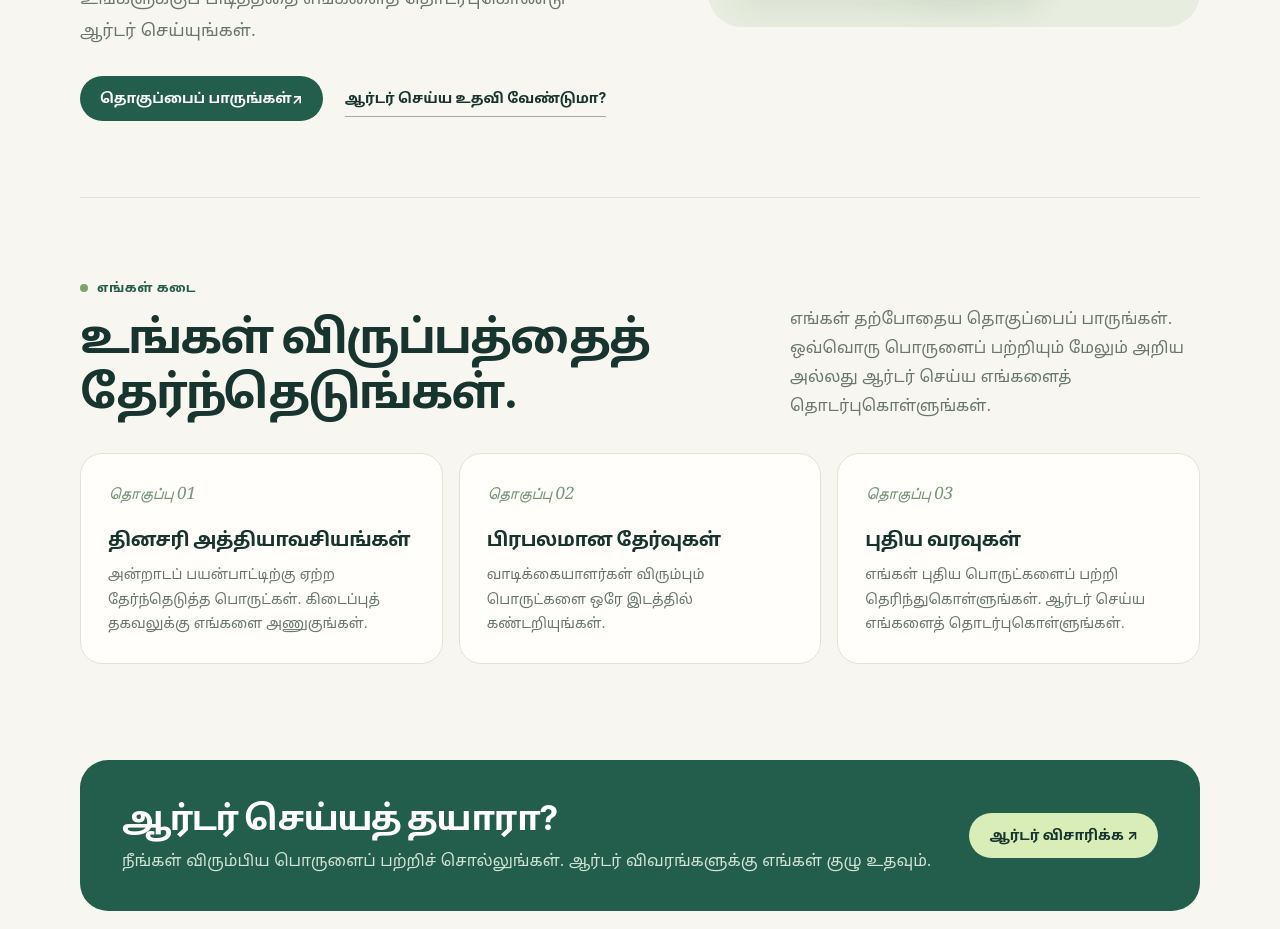
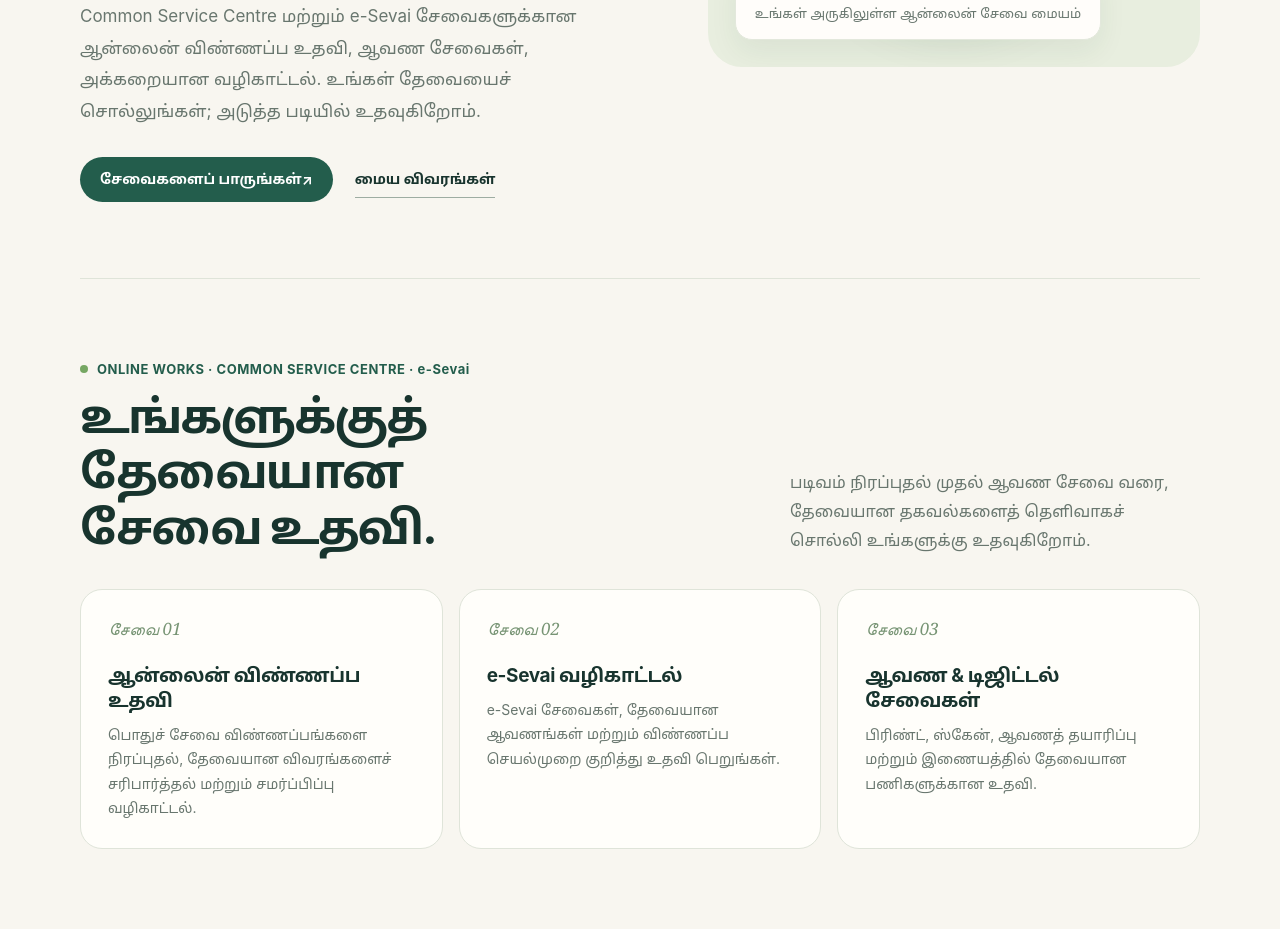
Before and after one commit to vt-communications/VT-COMMUNICATIONS-, a plain HTML site: page index.html in a window 1280 px wide. Shown: the part 617-1546 px from the top of the page. Drawn offline with Linux system fonts and the light colour scheme.

Commit message:
Update service center website content

```diff
--- a/index.html
+++ b/index.html
@@ -4,7 +4,7 @@
   <meta charset="utf-8">
   <meta name="viewport" content="width=device-width, initial-scale=1">
   <meta name="theme-color" content="#f8f6f0">
-  <title>VT COMMUNICATIONS — Online Shop</title>
+  <title>VT COMMUNICATIONS — Online Works, Common Service Centre &amp; e-Sevai</title>
   <style>
     :root { --ink:#18342e; --muted:#68766e; --green:#235d4c; --lime:#d8edb8; --paper:#f8f6f0; --line:#dfe4d9; }
     * { box-sizing:border-box }
@@ -58,28 +58,28 @@
       <a class="brand" href="#top" aria-label="VT COMMUNICATIONS முகப்பு"><span class="brandmark">VT</span><span>VT COMMUNICATIONS</span></a>
       <nav aria-label="முதன்மை வழிசெலுத்தல்">
         <a href="#about">எங்களைப் பற்றி</a><a href="#services">சேவைகள்</a><a href="#contact">தொடர்பு</a>
-          <a class="button" href="#shop">கடை பார்க்க <span aria-hidden="true">↗</span></a>
+        <a class="button" href="#services">சேவைகளைப் பார்க்க <span aria-hidden="true">↗</span></a>
       </nav>
     </header>
     <main id="top">
       <section class="hero" id="about">
         <div>
-          <div class="eyebrow"><span class="dot"></span> VT COMMUNICATIONS-க்கு வரவேற்கிறோம்</div>
-          <h1>உங்களுக்குப் பிடித்தவை, <span>ஒரே இடத்தில்.</span></h1>
-          <p class="intro">தேர்ந்தெடுத்த பொருட்கள், எளிய ஷாப்பிங் அனுபவம், அக்கறையான சேவை. எங்கள் தொகுப்பைப் பாருங்கள்; உங்களுக்குப் பிடித்ததை எங்களைத் தொடர்புகொண்டு ஆர்டர் செய்யுங்கள்.</p>
-          <div class="actions"><a class="button" href="#shop">தொகுப்பைப் பாருங்கள் <span aria-hidden="true">↗</span></a><a class="text-link" href="#contact">ஆர்டர் செய்ய உதவி வேண்டுமா?</a></div>
+          <div class="eyebrow"><span class="dot"></span> VT COMMUNICATIONS · ONLINE WORKS</div>
+          <h1>உங்கள் ஆன்லைன் சேவைகள், <span>ஒரே இடத்தில்.</span></h1>
+          <p class="intro">Common Service Centre மற்றும் e-Sevai சேவைகளுக்கான ஆன்லைன் விண்ணப்ப உதவி, ஆவண சேவைகள், அக்கறையான வழிகாட்டல். உங்கள் தேவையைச் சொல்லுங்கள்; அடுத்த படியில் உதவுகிறோம்.</p>
+          <div class="actions"><a class="button" href="#services">சேவைகளைப் பாருங்கள் <span aria-hidden="true">↗</span></a><a class="text-link" href="#contact">மைய விவரங்கள்</a></div>
         </div>
-        <div class="visual" aria-label="VT COMMUNICATIONS கடையின் அலங்காரச் சின்னம்"><div class="sun"></div><div class="orb"><span>VT</span></div><div class="note"><strong>உங்கள் அடுத்த பிடித்த பொருள்</strong>எங்கள் கடையில் காத்திருக்கிறது</div></div>
+        <div class="visual" aria-label="VT COMMUNICATIONS சேவை மையத்தின் சின்னம்"><div class="sun"></div><div class="orb"><span>VT</span></div><div class="note"><strong>உதவி · வழிகாட்டல் · சேவை</strong>உங்கள் அருகிலுள்ள ஆன்லைன் சேவை மையம்</div></div>
       </section>
-      <section class="section" id="shop">
-        <div class="section-head"><div><div class="eyebrow"><span class="dot"></span> எங்கள் கடை</div><h2>உங்கள் விருப்பத்தைத்<br>தேர்ந்தெடுங்கள்.</h2></div><p>எங்கள் தற்போதைய தொகுப்பைப் பாருங்கள். ஒவ்வொரு பொருளைப் பற்றியும் மேலும் அறிய அல்லது ஆர்டர் செய்ய எங்களைத் தொடர்புகொள்ளுங்கள்.</p></div>
+      <section class="section" id="services">
+        <div class="section-head"><div><div class="eyebrow"><span class="dot"></span> ONLINE WORKS · COMMON SERVICE CENTRE · e-Sevai</div><h2>உங்களுக்குத் தேவையான<br>சேவை உதவி.</h2></div><p>படிவம் நிரப்புதல் முதல் ஆவண சேவை வரை, தேவையான தகவல்களைத் தெளிவாகச் சொல்லி உங்களுக்கு உதவுகிறோம்.</p></div>
         <div class="cards">
-          <article class="card"><span class="num">தொகுப்பு 01</span><h3>தினசரி அத்தியாவசியங்கள்</h3><p>அன்றாடப் பயன்பாட்டிற்கு ஏற்ற தேர்ந்தெடுத்த பொருட்கள். கிடைப்புத் தகவலுக்கு எங்களை அணுகுங்கள்.</p></article>
-          <article class="card"><span class="num">தொகுப்பு 02</span><h3>பிரபலமான தேர்வுகள்</h3><p>வாடிக்கையாளர்கள் விரும்பும் பொருட்களை ஒரே இடத்தில் கண்டறியுங்கள்.</p></article>
-          <article class="card"><span class="num">தொகுப்பு 03</span><h3>புதிய வரவுகள்</h3><p>எங்கள் புதிய பொருட்களைப் பற்றி தெரிந்துகொள்ளுங்கள். ஆர்டர் செய்ய எங்களைத் தொடர்புகொள்ளுங்கள்.</p></article>
+          <article class="card"><span class="num">சேவை 01</span><h3>ஆன்லைன் விண்ணப்ப உதவி</h3><p>பொதுச் சேவை விண்ணப்பங்களை நிரப்புதல், தேவையான விவரங்களைச் சரிபார்த்தல் மற்றும் சமர்ப்பிப்பு வழிகாட்டல்.</p></article>
+          <article class="card"><span class="num">சேவை 02</span><h3>e-Sevai வழிகாட்டல்</h3><p>e-Sevai சேவைகள், தேவையான ஆவணங்கள் மற்றும் விண்ணப்ப செயல்முறை குறித்து உதவி பெறுங்கள்.</p></article>
+          <article class="card"><span class="num">சேவை 03</span><h3>ஆவண &amp; டிஜிட்டல் சேவைகள்</h3><p>பிரிண்ட், ஸ்கேன், ஆவணத் தயாரிப்பு மற்றும் இணையத்தில் தேவையான பணிகளுக்கான உதவி.</p></article>
         </div>
       </section>
-      <section class="contact" id="contact"><div><h2>ஆர்டர் செய்யத் தயாரா?</h2><p>நீங்கள் விரும்பிய பொருளைப் பற்றிச் சொல்லுங்கள். ஆர்டர் விவரங்களுக்கு எங்கள் குழு உதவும்.</p></div><a class="button" href="mailto:hello@example.com?subject=VT%20COMMUNICATIONS%20Order">ஆர்டர் விசாரிக்க ↗</a></section>
+      <section class="contact" id="contact"><div><h2>உங்களுக்கு என்ன சேவை தேவை?</h2><p>சேவை கிடைப்பது, தேவையான ஆவணங்கள் மற்றும் அடுத்த படிகள் குறித்து எங்கள் மையத்தில் கேட்டறியுங்கள்.</p></div><a class="button" href="#services">சேவைகளைப் பார்க்க ↗</a></section>
     </main>
     <footer><a class="brand" href="#top"><span class="brandmark">VT</span><span>VT COMMUNICATIONS</span></a><span>© <span id="year"></span> VT COMMUNICATIONS. அனைத்து உரிமைகளும் பாதுகாக்கப்பட்டவை.</span></footer>
   </div>
```
